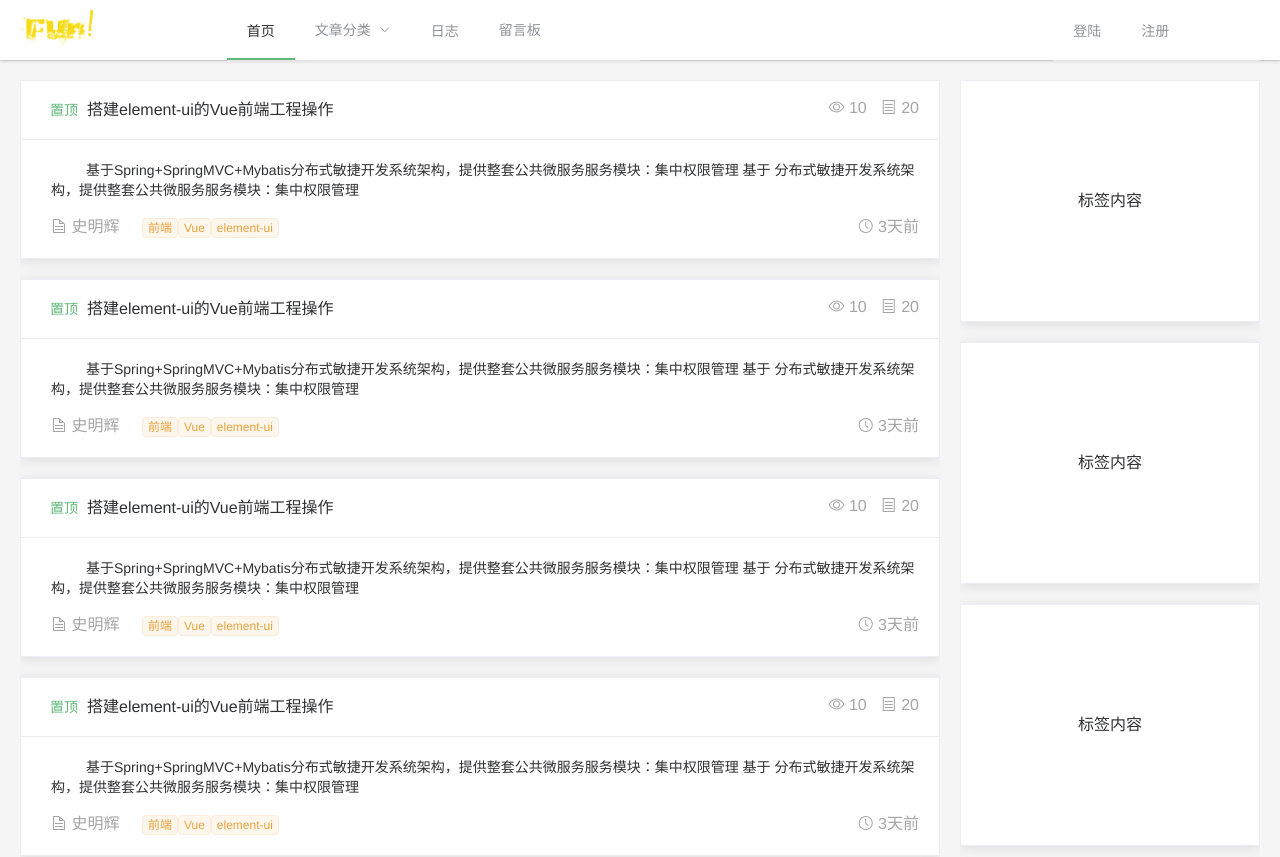
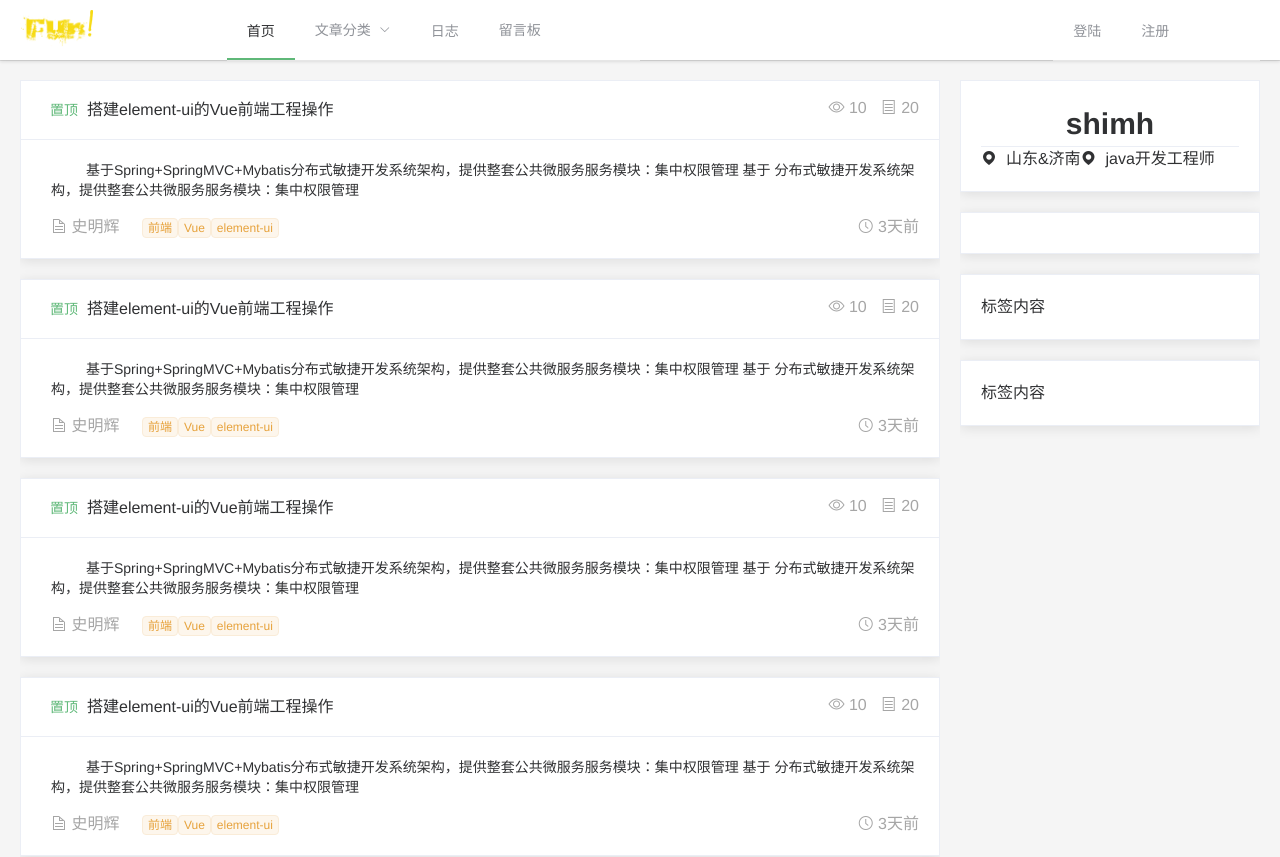
Before and after one commit to shimh-develop/blog-vue-springboot, a Vue app in the folder blog-app/: page / in a window 1280 px wide. Shown: the top 857 px of the page. Built offline with nearby package versions, Linux system fonts and the light colour scheme.

Commit message:
使用组件-博客作者tab页

```diff
--- /dev/null
+++ b/blog-app/src/components/card/CardMe.vue
@@ -0,0 +1,35 @@
+<template>
+	<el-card>
+    	<h1 class="me-author-name">shimh</h1>
+    	<!--<h3 class="me-author-description">java开发工程师</h3>-->
+    	<span><i class="el-icon-location"></i> &nbsp;山东&济南</span>
+    	<span><i class="el-icon-location"></i> &nbsp;java开发工程师</span>
+
+	</el-card>
+
+</template>
+
+<script>
+export default {
+  name: 'CardMe',
+  data () {
+    return {
+      msg: 'Welcome to Your Vue.js App'
+    }
+  }
+}
+</script>
+
+<style scoped>
+.me-author-name {
+	text-align: center;
+	font-size: 30px;
+	border-bottom: 1px solid #ebeef5;
+}
+.me-author-description {
+	text-align: center;
+}
+
+
+
+</style>
--- a/blog-app/src/views/Index.vue
+++ b/blog-app/src/views/Index.vue
@@ -1,8 +1,6 @@
 <template>
   <el-container>
     <el-main>
-
-
     	<el-card class="me-area" v-for="o in 8" :key="o">
 			  <div slot="header" class="me-article-header">
 			  	<el-button class="me-article-icon" type="text">置顶</el-button>
@@ -23,7 +21,7 @@
 			    	<i class="el-icon-document"></i>&nbsp;史明辉
 			    </span>
 
-			  	<el-tag  size="mini" type="warning">前端</el-tag>
+			  	<el-tag size="mini" type="warning">前端</el-tag>
 			  	<el-tag size="mini" type="warning">Vue</el-tag>
 			  	<el-tag size="mini" type="warning">element-ui</el-tag>
 
@@ -34,14 +32,14 @@
 			  </div>
 			</el-card>
 
-
     </el-main>
-
 
     <el-aside>
 
+    	<card-me class="me-area"></card-me>
+
     	<el-card class="me-area">
-			  <p>标签内容</p>
+
 			</el-card>
 
     	<el-card class="me-area">
@@ -60,12 +58,17 @@
 </template>
 
 <script>
+import CardMe from '@/components/card/CardMe'
+
 export default {
   name: 'index',
   data () {
     return {
       msg: 'Welcome to Your Vue.js App'
     }
+  },
+  components:{
+  	'card-me':CardMe
   }
 }
 </script>
@@ -79,11 +82,8 @@ export default {
 }
 
 .el-aside {
-
 	margin-left: 20px;
 	width:"300px";
-  text-align: center;
-  line-height: 200px;
 }
 
 .el-main {
```
Also changed, not shown: 1 other file (tests, documents, lock files or other folders).
